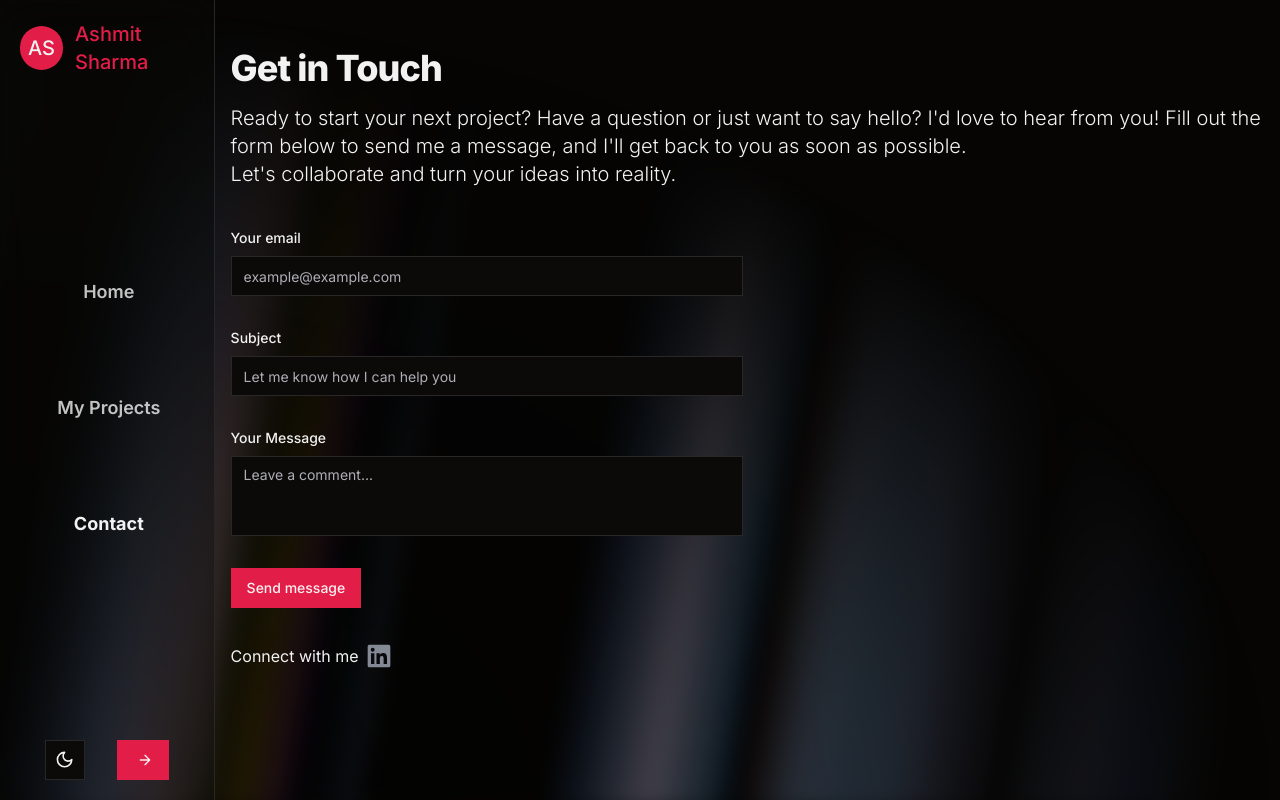
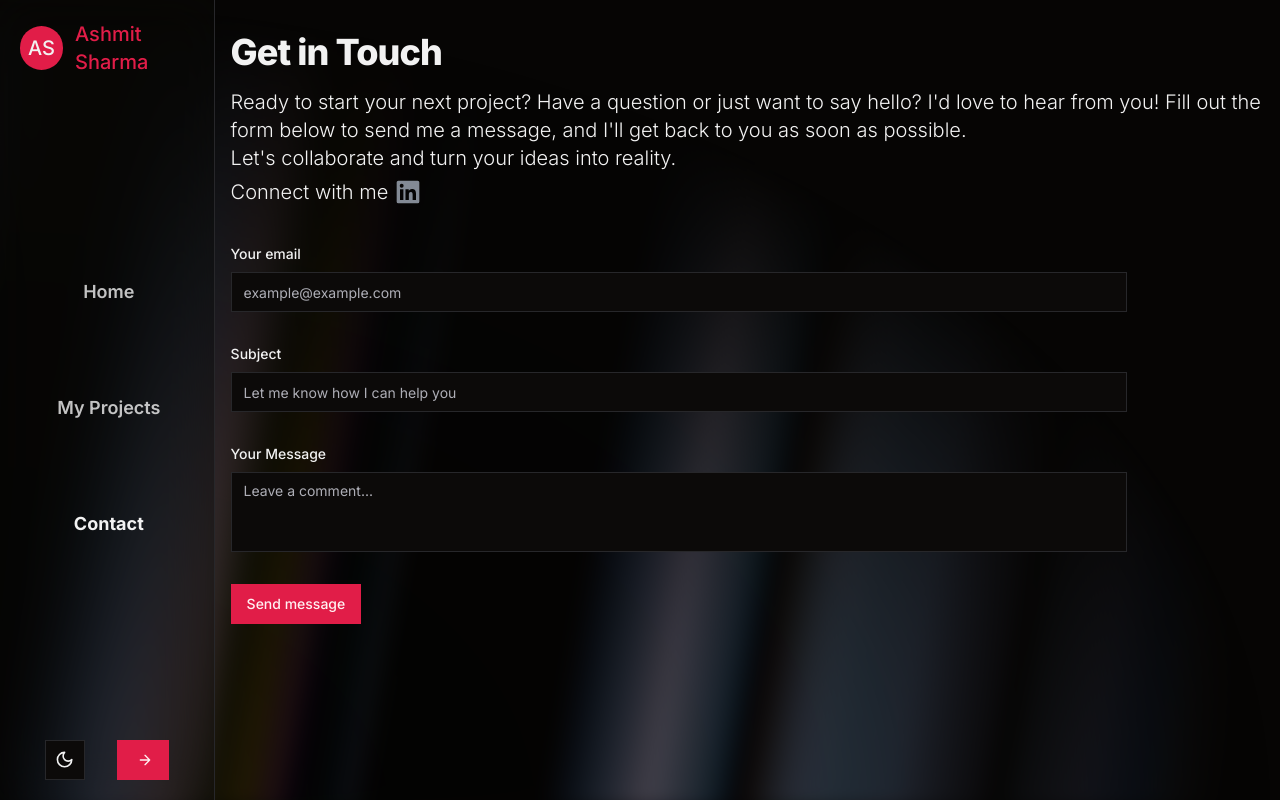
Before and after one commit to Ashmit-cpp/Portfolio, a Next.js app: page /contact in a window 1280 px wide. Built offline with nearby package versions, Linux system fonts and the light colour scheme; no server answers.

Commit message:
Fix: CSS fix

```diff
--- a/src/components/contact-form.tsx
+++ b/src/components/contact-form.tsx
@@ -17,11 +17,11 @@ function ContactForm() {
   return (
     <div>
       <section>
-        <div className="py-8 lg:py-12 px-4 ">
+        <div className="py-6 lg:py-8 px-4 ">
           <h2 className="mb-4 text-4xl tracking-tight font-extrabold text-pretty ">
             Get in Touch
           </h2>
-          <div className="mb-8 lg:mb-10 font-light text-pretty sm:text-xl">
+          <div className="mb-6 lg:mb-8 font-light text-pretty sm:text-xl">
             {" "}
             <p>
               {` Ready to start your next project? Have a question or just want to
@@ -29,12 +29,23 @@ function ContactForm() {
               send me a message, and I'll get back to you as soon as possible.`}
             </p>
             <p> {`Let's collaborate and turn your ideas into reality.`}</p>
+            <div className="flex items-center">
+              <h1>Connect with me</h1>
+              <Button
+                type="button"
+                variant="link"
+                size="icon"
+                onClick={handleClick}
+              >
+                <img src="/linkedin.svg" />
+              </Button>
+            </div>
           </div>
 
           <form
             action={sendMail}
             method="POST"
-            className="space-y-8 max-w-[40vw]"
+            className="space-y-8 max-w-[70vw]"
           >
             <div>
               <Label className="block mb-2 text-sm font-medium ">
@@ -67,17 +78,6 @@ function ContactForm() {
             </div>
             <Button type="submit">Send message</Button>
           </form>
-          <div className="flex mt-7 items-center">
-            <h1>Connect with me</h1>
-            <Button
-              type="button"
-              variant="link"
-              size="icon"
-              onClick={handleClick}
-            >
-              <img src="/linkedin.svg" />
-            </Button>
-          </div>
         </div>
       </section>
     </div>
```
